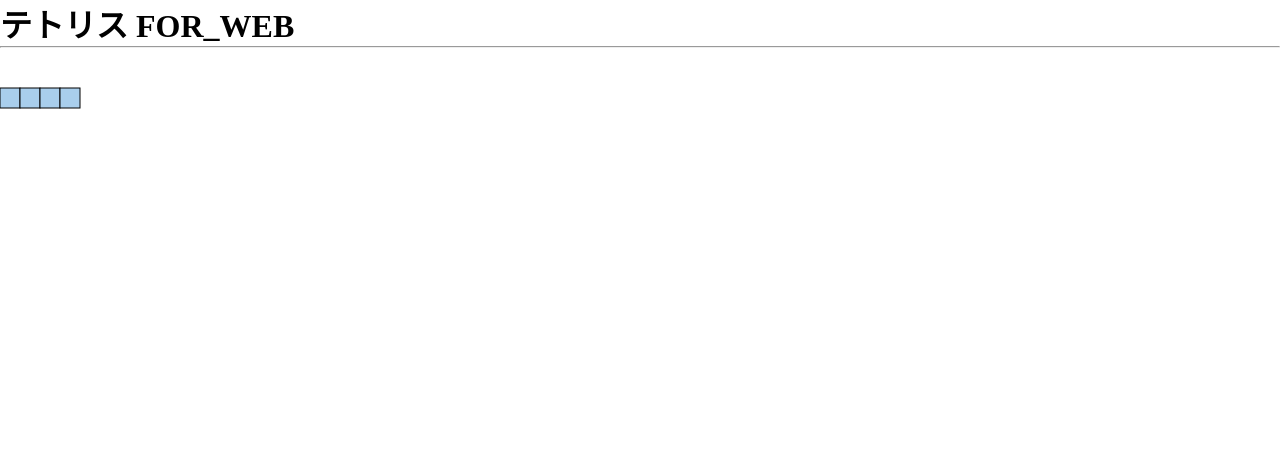
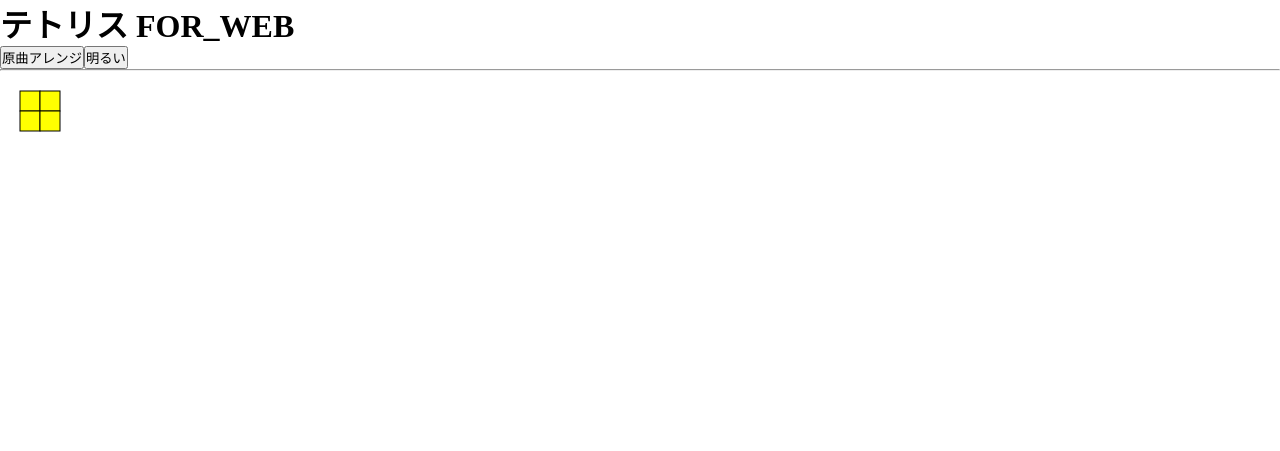
Before and after one commit to isd-natual-sc/tetris, a plain HTML site: page index.html in a window 1280 px wide. Drawn offline with Linux system fonts and the light colour scheme.

Commit message:
I'm so hard.

```diff
--- a/index.html
+++ b/index.html
@@ -27,10 +27,18 @@
   <body>
     <header>
       <h1>テトリス FOR_WEB</h1>
+      <div style="display: flex" class="bgm">
+        <button>原曲アレンジ</button>
+        <button>明るい</button>
+      </div>
       <hr />
     </header>
 
     <canvas></canvas>
+
+    <!-- <audio src="./public/tetris-theme1.mp3" class="src"></audio>
+    <audio src="./public/tetris-theme2.mp3" class="src"></audio> -->
+    <script src="./sripts/sound.js"></script>
     <script type="module" src="./sripts/main.js"></script>
   </body>
 </html>
--- a/sripts/main.js
+++ b/sripts/main.js
@@ -1,9 +1,11 @@
 import { canvasH, canvasW, colMax, rowMax, tetroSize } from "./global.js";
 import { Mino } from "./mino.js";
+import { Random } from "./lib.js";
+
+const rand = new Random();
 
 const canvas = document.querySelector("canvas");
 const ctx = canvas.getContext("2d");
-const colors = ["red", "blue", "green"];
 
 canvas.width = canvasW;
 canvas.height = canvasH;
@@ -17,35 +19,110 @@ for (let row = 0; row < rowMax; row++) {
 }
 
 function main() {
-  const field = new Mino(0, 0, tetroSize, ctx, fields, "#000000");
+  const field = new Mino(ctx, fields, "#000000");
   field.render();
   // I-ミノ
-  const im = new Mino(
-    0,
-    0,
-    tetroSize,
-    ctx,
-    [
+  const im = {
+    blks: [
       [0, 0, 0, 0],
       [0, 0, 0, 0],
       [1, 1, 1, 1],
       [0, 0, 0, 0],
     ],
-    "#A9CEEC"
-  );
+    color: "#A9CEEC",
+  };
 
-  im.render();
+  // O-ミノ
+  const om = {
+    blks: [
+      [0, 0, 0, 0],
+      [0, 1, 1, 0],
+      [0, 1, 1, 0],
+      [0, 0, 0, 0],
+    ],
+    color: "#FFFF00",
+  };
+  // L-ミノ
+  const lm = {
+    blks: [
+      [0, 0, 0, 0],
+      [0, 0, 0, 1],
+      [0, 1, 1, 1],
+      [0, 0, 0, 0],
+    ],
+    color: "#FD7E00",
+  };
+
+  // J-ミノ
+  const jm = {
+    blks: [
+      [0, 0, 0, 0],
+      [0, 1, 0, 0],
+      [0, 1, 1, 1],
+      [0, 0, 0, 0],
+    ],
+    color: "#0069D8",
+  };
+
+  // Z-ミノ
+  const zm = {
+    blks: [
+      [0, 0, 0, 0],
+      [1, 1, 0, 0],
+      [0, 1, 1, 0],
+      [0, 0, 0, 0],
+    ],
+    color: "#F41400",
+  };
+
+  // S-ミノ
+  const sm = {
+    blks: [
+      [0, 0, 0, 0],
+      [0, 0, 1, 1],
+      [0, 1, 1, 0],
+      [0, 0, 0, 0],
+    ],
+    color: "#4DB56A",
+  };
+
+  // T-ミノ
+  const tm = {
+    blks: [
+      [0, 0, 0, 0],
+      [0, 0, 1, 0],
+      [0, 1, 1, 1],
+      [0, 0, 0, 0],
+    ],
+    color: "#E4007F",
+  };
+
+  const minos = [im, om, sm, zm, jm, lm, tm];
+
+  const generate = () => {
+    // 配列から取り出したテトリミノ
+    const mino = rand.randomChoice(minos);
+    return new Mino(ctx, mino.blks, mino.color);
+  };
+
+  // テトリミノのインスタンス
+  const mino = generate();
+  mino.render();
+
   console.log("Start");
   window.addEventListener("keydown", (e) => {
-    im.move(e);
+    mino.move(e);
   });
 
-  window.addEventListener("keyup", () => im.render);
+  // 表示しているテトリミノ
+  const displayMinos = [];
 
-  const frame = () => {
-    im.gravity();
-  };
-  window.requestAnimationFrame(frame);
+  window.addEventListener("keyup", () => mino.render());
+
+  setInterval(() => {
+    if (mino.y === 17) {
+    }
+  }, 300);
 }
 
 window.onload = () => main();
--- a/sripts/mino.js
+++ b/sripts/mino.js
@@ -1,13 +1,11 @@
-import { canvasH, canvasW, colMax, rowMax } from "./global.js";
+import { canvasH, canvasW, colMax, rowMax, tetroSize } from "./global.js";
 import { fields } from "./main.js";
 
 // テトリミノの設計図
 export class Mino {
-  constructor(x, y, oneSide, ctx, minos, fillColor) {
-    this.x = x;
-    this.y = y;
-    this.width = oneSide;
-    this.height = oneSide;
+  constructor(ctx, minos, fillColor) {
+    this.x = 0;
+    this.y = 0;
     this.ctx = ctx;
     this.minos = minos;
     this.fillColor = fillColor;
@@ -19,17 +17,17 @@ export class Mino {
       for (const col in this.minos) {
         if (this.minos[row][col]) {
           // x座標
-          const px = (this.x + parseInt(col)) * this.width;
+          const px = (this.x + parseInt(col)) * tetroSize;
           // y座標
-          const py = (this.y + parseInt(row)) * this.height;
+          const py = (this.y + parseInt(row)) * tetroSize;
 
           // 描画
           this.ctx.beginPath();
           this.ctx.fillStyle = this.fillColor;
-          this.ctx.fillRect(px, py, this.width, this.height);
+          this.ctx.fillRect(px, py, tetroSize, tetroSize);
           this.ctx.fill();
           this.ctx.strokeStyle = "#000000";
-          this.ctx.strokeRect(px, py, this.width, this.height);
+          this.ctx.strokeRect(px, py, tetroSize, tetroSize);
           this.ctx.stroke();
         }
       }
@@ -37,16 +35,14 @@ export class Mino {
   }
 
   checkMove(moveX, moveY) {
-    for (let row in this.minos) {
-      for (let col in this.minos) {
+    for (const row in this.minos) {
+      for (const col in this.minos) {
         const numCol = parseInt(col);
         const numRow = parseInt(row);
 
         if (this.minos[numRow][numCol]) {
           const nextX = this.x + moveX + numCol;
           const nextY = this.y + moveY + numRow;
-
-          console.log(nextX, nextY, fields);
           if (
             nextX < 0 ||
             nextY < 0 ||
@@ -59,15 +55,29 @@ export class Mino {
         }
       }
     }
+
+    if (this.y === 17) {
+      return false;
+    }
+
     return true;
   }
 
   gravity() {
-    if (this.checkMove(0, 1)) this.render();
+    if (this.checkMove(0, 1)) {
+      this.y++;
+      this.render();
+    }
+  }
+
+  rotate() {
+    // minos配列を倒す
+    const lay = (a) => a[0].map((_, c) => a.map((r) => r[c])).reverse();
+
+    this.minos = lay(this.minos);
   }
 
   move(e) {
-    console.log(this.x, this.y);
     switch (e.key) {
       case "ArrowLeft":
         if (this.checkMove(-1, 0)) this.x--;
@@ -78,11 +88,17 @@ export class Mino {
       case "ArrowDown":
         if (this.checkMove(0, 1)) this.y++;
         break;
-      case "Space":
+      // やりやすくするため（削除予定）
+      case "ArrowUp":
+        if (this.checkMove(0, -1)) this.y--;
+        break;
+      case " ":
+        if (this.checkMove(this.minos, 0)) this.rotate();
         break;
       default:
         return;
     }
+    console.log(this.x, this.y, this.minos);
     this.render();
   }
 }
--- /dev/null
+++ b/sripts/sound.js
@@ -0,0 +1,15 @@
+const basePath = "../public";
+const srcs = [
+  "tetris-theme1.mp3", // 原点にして頂点
+  "tetris-theme2.mp3",
+];
+
+const audioBtns = [...document.getElementsByClassName("bgm")];
+// サウンドの再生。
+audioBtns[0].addEventListener("click", () => {
+  new Audio(`${basePath}/${srcs[0]}`).play();
+});
+
+audioBtns[1].addEventListener("click", () => {
+  new Audio(`${basePath}/${srcs[1]}`).play();
+});
```
Also changed, not shown: public/tetrominoes.svg.png (renamed from tetrominoes.svg.png), 2 other files.
